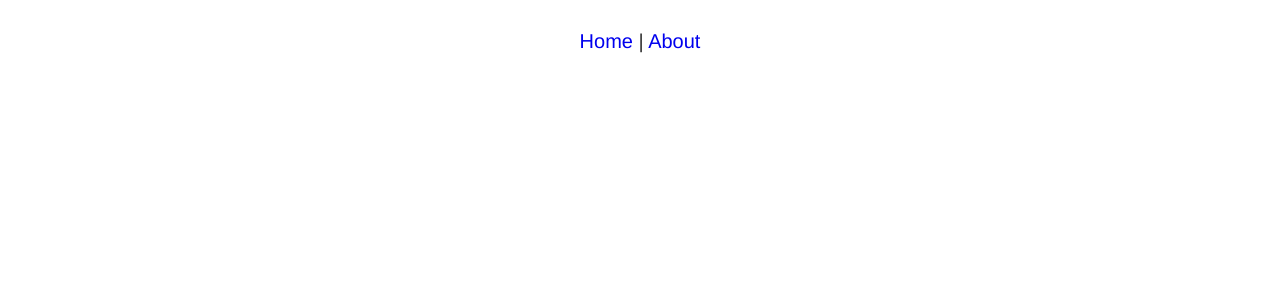
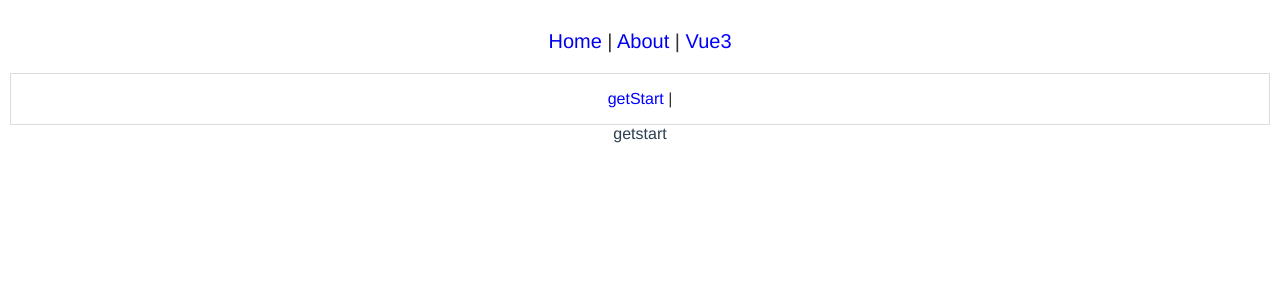
Before and after one commit to hcxowe/vite-getStart, a Vue app: page /#/vue3/getStart in a window 1280 px wide. Before the commit this address had no page. Shown: the top 300 px of the page. Built offline with nearby package versions, Linux system fonts and the light colour scheme.

Commit message:
新增路由Vue3

```diff
--- a/src/App.vue
+++ b/src/App.vue
@@ -1,7 +1,8 @@
 <template>
     <div class="nav">
         <router-link to="/">Home</router-link> |
-        <router-link to="/about">About</router-link>
+        <router-link to="/about">About</router-link> |
+        <router-link to="/vue3">Vue3</router-link>
     </div>
 
     <div>
--- a/src/router/index.ts
+++ b/src/router/index.ts
@@ -2,7 +2,16 @@ import { createRouter, createWebHashHistory, RouteRecordRaw } from 'vue-router'
 
 const routes: RouteRecordRaw[] = [
     { path: '/', component: import('../views/Home.vue') },
-    { path: '/about', component: import('../views/About.vue') }
+    { path: '/about', component: import('../views/About.vue') },
+    {
+        path: '/vue3',
+        redirect: '/vue3/getStart',
+        component: import('../views/Vue3Study.vue'),
+        children: [
+            { path: 'getStart',  component: import('../views/vue3Views/GetStart.vue') }
+        ]
+    }
+
 ]
 
 export default createRouter({
--- a/src/views/About.vue
+++ b/src/views/About.vue
@@ -1,5 +1,5 @@
 <template>
-    <HelloWorld msg="Vue3 + TypeScript + Vite + Pinia" />
+    <HelloWorld msg="Hello World!" />
     <List></List>
 </template>
 
--- a/src/views/Home.vue
+++ b/src/views/Home.vue
@@ -1,4 +1,5 @@
 <template>
+    <h1 class="title">Vue3 + TypeScript + Vite + Pinia</h1>
     <p>{{ '账号：' + userStore.username + ' 密码: ' + userStore.password }}</p>
     <p class="version-title">项目版本： {{ env.VITE_APP_TITLE + env.VITE_APP_VERSION }}</p>
 </template>
@@ -17,6 +18,11 @@ onMounted(() => {
 </script>
 
 <style>
+.title {
+    color: blue;
+    margin-bottom: 10px;
+}
+
 .version-title {
     border: 1px solid var(borderColor);
 }
--- /dev/null
+++ b/src/views/Vue3Study.vue
@@ -0,0 +1,22 @@
+<template>
+    <div class="nav">
+        <router-link to="getStart">getStart</router-link> |
+    </div>
+
+    <div>
+        <router-view></router-view>
+    </div>
+</template>
+
+<style scoped>
+.nav {
+    font-size: 16px;
+    color: #333;
+    padding: 16px;
+    border: 1px solid var(--borderColor);
+
+    & .router-link-active {
+        color: blue;
+    }
+}
+</style>
--- /dev/null
+++ b/src/views/vue3Views/GetStart.vue
@@ -0,0 +1,3 @@
+<template>
+    <div>getstart</div>
+</template>
```
